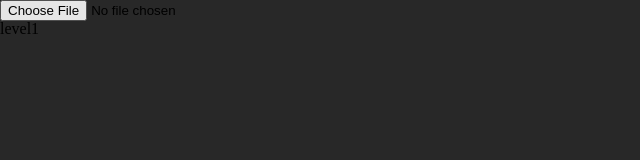
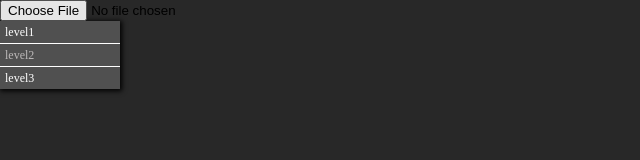
Before and after one commit to swpuhu/web-photo-editor, a plain HTML site: page src/index.html in a window 1280 px wide. Both pictures are taken after a click on the element "level1". Shown: the whole page, without its empty margins (0-640 px from the left). Drawn offline with Linux system fonts and the light colour scheme.

Commit message:
update menu component

```diff
--- /dev/null
+++ b/src/css/menu.css
@@ -0,0 +1,46 @@
+.menu,
+.sub-menu{
+  width: 120px;
+  background-color: #505050;
+  color: #fff;
+  box-shadow: 1px 1px 5px 1px #000;
+  cursor: default;
+  animation: graduallyDisplay 0.5s ease;
+}
+
+.sub-menu {
+  position: fixed;
+  animation: none;
+}
+
+.menu .menu-item,
+.sub-menu .sub-menu__item {
+  font-size: 12px;
+  padding: 5px;
+}
+
+.menu .menu-item.hover,
+.sub-menu .sub-menu__item.hover {
+  background-color: #66CCFF;
+  color: #fff;
+}
+
+
+.menu .menu-item.line,
+.sub-menu .sub-menu__item.line {
+  border-bottom: 1px solid #FFF;
+}
+
+.menu .menu-item.disabled,
+.sub-menu .sub-menu__item.disabled {
+  color: #bdbabafc
+}
+
+@keyframes graduallyDisplay {
+  from {
+    opacity: 0;
+  }
+  to {
+    opacity: 1;
+  }
+}
--- a/src/index.html
+++ b/src/index.html
@@ -7,6 +7,7 @@
   <title>WebPhotoEditor</title>
   <link rel="stylesheet" href="./css/reset.css">
   <link rel="stylesheet" href="./css/main.css">
+  <link rel="stylesheet" href="./css/menu.css">
 </head>
 <body>
   <div id="root"></div>
--- a/src/index.js
+++ b/src/index.js
@@ -1,5 +1,16 @@
 import canvasFunc from './js/canvas.js';
 import Menu from './js/console/menu.js';
+
+// browser behavior reset
+document.addEventListener('selectstart', function (e) {
+  e.preventDefault();
+  return false;
+})
+
+document.addEventListener('contextmenu', function (e) {
+  e.preventDefault();
+});
+
 const root = document.getElementById('root');
 let filePicker = document.createElement('input');
 let canvas;
@@ -31,7 +42,61 @@ let menu = Menu([
     },
     callback: function () {
       console.log('hello world');
+    },
+    children: [
+      {
+        title: 'level1-sub',
+        line: true,
+        isAvaliable: function () {
+          return true;
+        },
+        callback: function () {
+          console.log('level1-sub');
+        }
+      },
+      {
+        title: 'level2-sub',
+        line: true,
+        isAvaliable: function () {
+          return false;
+        },
+        callback: function () {
+          console.log('level2-sub');
+        }
+      }
+    ]
+  },
+  {
+    title: 'level2',
+    line: true,
+    isAvaliable: function () {
+      return false;
+    },
+    callback:function () {
+      console.log('level2');
     }
+  },
+  {
+    title: 'level3',
+    line: true,
+    isAvaliable: function () {
+      return true;
+    },
+    callback: function () {
+      console.log('level3');
+    },
+    children: [
+      {
+        title: 'level3-sub1',
+        lien: true,
+        isAvaliable: function () {
+          return true;
+        },
+        callback: function () {
+          console.log('level3-sub1');
+        }
+      }
+    ]
   }
 ]);
 
--- a/src/js/console/menu.js
+++ b/src/js/console/menu.js
@@ -11,46 +11,92 @@ export default function (menuList) {
   let subDoc;
   util.addClass(doc, ['menu']);
   for (let m of menuList) {
+    let disabled;
     let item = document.createElement('div');
     util.addClass(item, [m.className ? m.className : 'menu-item']);
-    if (m.line) {
+    if (m.line && menuList.indexOf(m) !== menuList.length - 1) {
       item.classList.add('line');
     }
     if (!m.isAvaliable()) {
+      disabled = true;
       item.classList.add('disabled');
     }
+
     item.addEventListener('click', function (e) {
-      if (!m.isAvaliable()) {
+      if (disabled) {
         return;
       }
       m.callback && m.callback();
     });
-    if (m.children) {
-      item.addEventListener('mouseenter`', function (e) {
+
+    item.addEventListener('mouseover', function (e) {
+      e.stopPropagation();
+      if (subDoc) {
+        subDoc.remove();
+        subDoc = null;
+      }
+      if (disabled) {
+        return;
+      }
+      item.classList.add('hover');
+      // 添加子级菜单
+      if (m.children) {
         subDoc = document.createElement('div');
+        util.addClass(subDoc, ['sub-menu']);
         for (let c of m.children) {
-          util.addClass(item, [])
+          let _disabled;
+          let _item = document.createElement('div');
+          util.addClass(_item, ['sub-menu__item']);
+          if (c.line && m.children.indexOf(c) !== m.children.length - 1) {
+            _item.classList.add('line');
+          }
+          _item.innerText = c.title;
+          _item.title = c.title;
           if (c.line) {
-            let item = document.createElement('div');
-            util.addClass(item, [c.className ? c.className : 'sub-item']);
+            util.addClass(_item, [c.className ? c.className : 'sub-item']);
           }
-          if (!c.isAvaliable) {
-            item.classList.add('disabled');
+          if (!c.isAvaliable()) {
+            _disabled = true;
+            _item.classList.add('disabled');
           }
-          item.addEventListener('click', function (e) {
-            if (!c.isAvaliable) {
-              return ;
+          _item.addEventListener('click', function (e) {
+            if (_disabled) {
+              return;
             }
             c.callback && c.callback();
           });
-          subDoc.appendChild(item);
+          _item.addEventListener('mouseover', function (e) {
+            e.stopPropagation();
+            if (_disabled) {
+              return ;
+            }
+            _item.classList.add('hover');
+          });
+          _item.addEventListener('mouseleave', function (e) {
+            e.stopPropagation();
+            _item.classList.remove('hover');
+          })
+          subDoc.appendChild(_item);
         }
         document.body.appendChild(subDoc);
-      });
-      item.addEventListener('mouseleave', function (e) {
+        let itemCoordinate = item.getBoundingClientRect();
+        subDoc.style.left = itemCoordinate.left + itemCoordinate.width + 2 + 'px';
+        subDoc.style.top = itemCoordinate.top + 'px';
+
+      }
+    });
+
+    function clearSubMenu (e) {
+      item.classList.remove('hover');
+    }
+
+    item.addEventListener('mouseleave', clearSubMenu);
+    document.addEventListener('mouseover', function (e) {
+      if (subDoc) {
         subDoc.remove();
-      });
-    }
+        subDoc = null;
+      }
+    });
     item.innerText = m.title;
     item.title = m.title;
     doc.appendChild(item);
```
